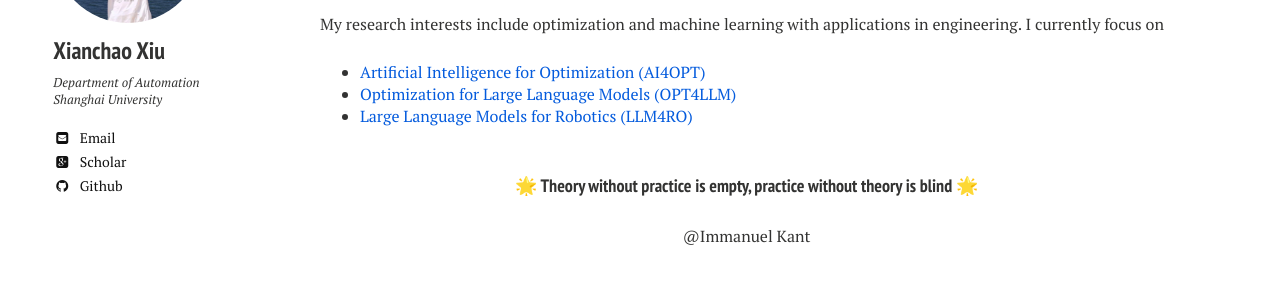
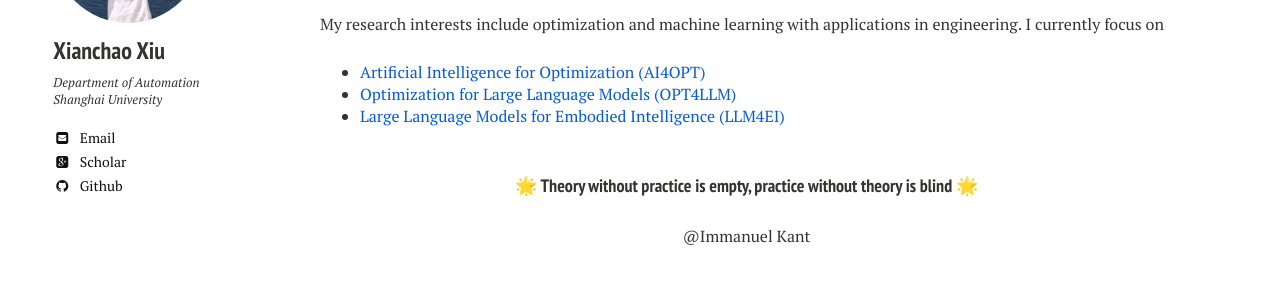
Before and after one commit to xianchaoxiu/xianchaoxiu.github.io, a Jekyll site: the page built from index.md, in a window 1280 px wide. Shown: the part 199-483 px from the top of the page. Built offline with Jekyll 4.4.1, drawn with Linux system fonts in a browser that asks for light colours; nearby versions of some CDN libraries.

Commit message:
Update home2.html

```diff
--- a/_layouts/home2.html
+++ b/_layouts/home2.html
@@ -36,8 +36,8 @@
 	 I currently focus on
 	<ul>
       <li> <a href="https://github.com/xianchaoxiu/AI4OPT" class="textlink" target="_blank">Artificial Intelligence for Optimization (AI4OPT)</a> </li>
-     <li> <a href="https://github.com/xianchaoxiu/OPT4LLM" class="textlink" target="_blank"> Optimization for Large Language Models (OPT4LLM) </a> </li>
-      <li> <a href="https://github.com/xianchaoxiu/LLM4RO" class="textlink" target="_blank">Large Language Models for Robotics (LLM4RO) </a> </li>   <br>
+     <li> <a href="https://github.com/xianchaoxiu/OPT4LLM" class="textlink" target="_blank">Optimization for Large Language Models (OPT4LLM) </a> </li>
+      <li> <a href="https://github.com/xianchaoxiu/LLM4EI" class="textlink" target="_blank">Large Language Models for Embodied Intelligence (LLM4EI) </a> </li>   <br>
     </ul>
 
 
```
